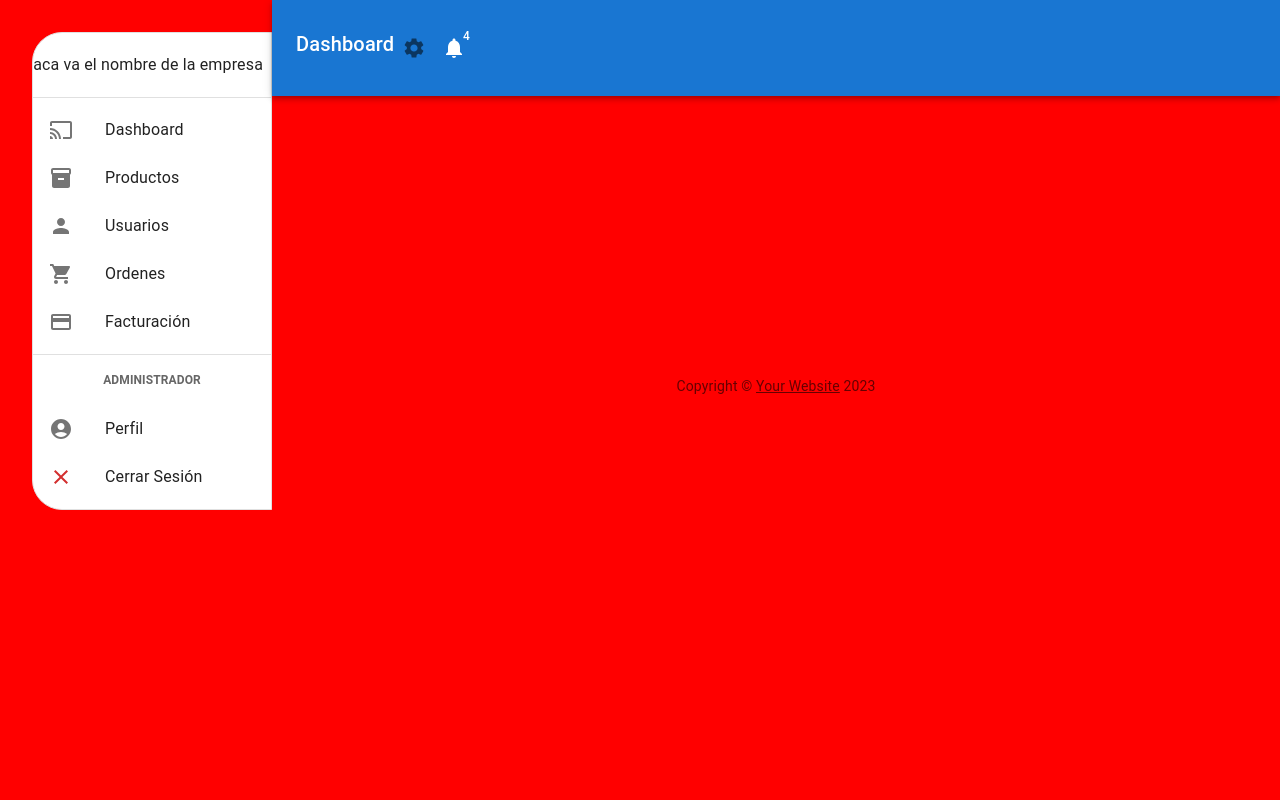
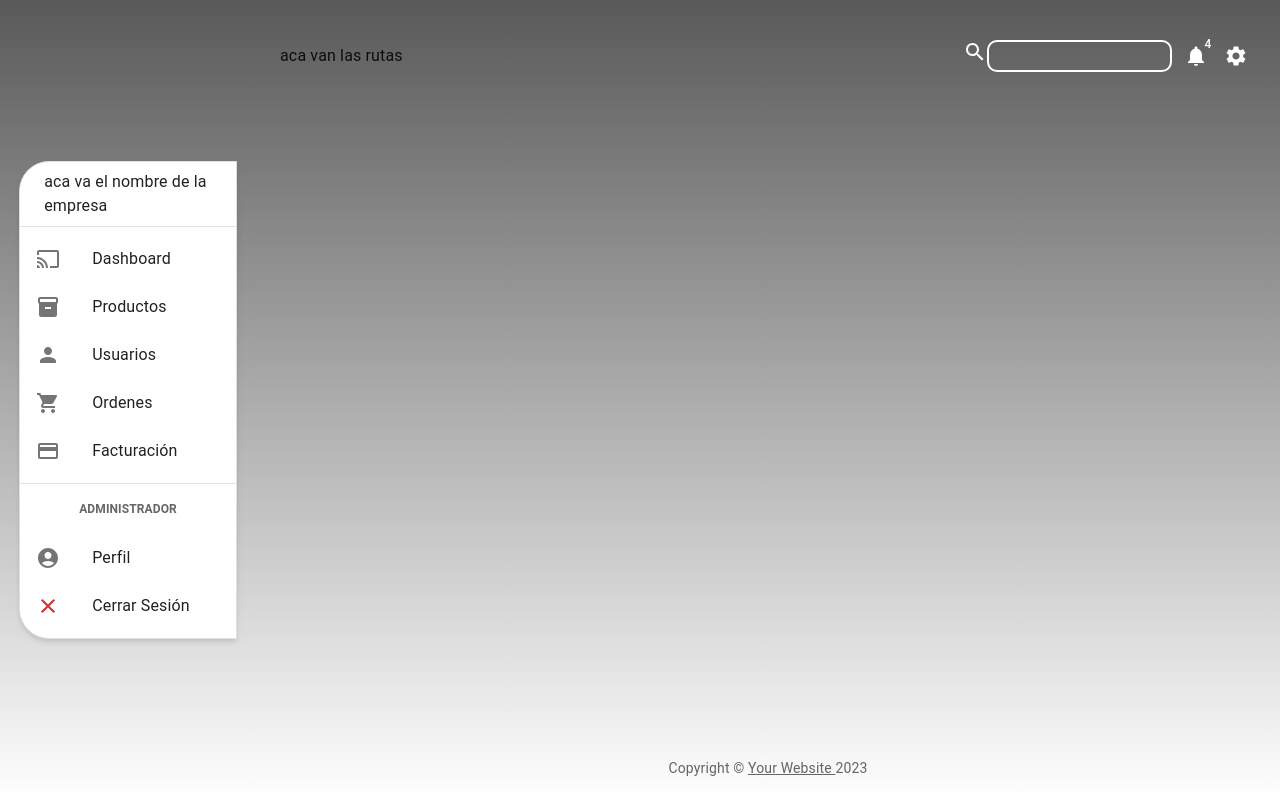
Before and after one commit to MFlorO/eCommerce, a React (Vite) app in the folder Ecommerce/front/: page /dashboard/admin in a window 1280 px wide. Built offline with nearby package versions, Linux system fonts and the light colour scheme.

Commit message:
maquetado layout

```diff
--- a/Ecommerce/front/src/panelAdmin/components/Footer.jsx
+++ b/Ecommerce/front/src/panelAdmin/components/Footer.jsx
@@ -1,23 +1,15 @@
 import Typography from "@mui/material/Typography";
 import Link from "@mui/material/Link";
 import { Box } from "@mui/material";
-import { drawerWidth } from "../layout/AdminLayOut";
 
-// const Box = styled()(({ theme }) => ({
-//   // zIndex: theme.zIndex.drawer - 10,
-//   // width: "100wv",
-//   // marginLeft: drawerWidth,
-//   width: `calc(100% - (${drawerWidth}px + 2rem))`,
-// }));
+
 
 const Footer = () => {
   return (
-    <Box sx={{width:`100% - (${drawerWidth}px))`, height:'3rem' }}>
+    <Box sx={{display:'flex', width: "100%", height:'4rem', alignSelf:'flex-end', justifyContent:'center', alignItems:'center'}}>
       <Typography variant="body2" color="text.secondary" align="center">
         {"Copyright © "}
-        <Link color="inherit" href="">
-          Your Website
-        </Link>{" "}
+        <Link color="inherit" href=""> Your Website </Link>
         {new Date().getFullYear()}
       </Typography>
     </Box>
--- a/Ecommerce/front/src/panelAdmin/components/NavBar.jsx
+++ b/Ecommerce/front/src/panelAdmin/components/NavBar.jsx
@@ -1,41 +1,35 @@
-import { styled, createTheme, ThemeProvider } from "@mui/material/styles";
-import MuiAppBar from "@mui/material/AppBar";
-// import AppBar from '@mui/material/AppBar';
-import { Box, Typography, IconButton, Badge, Toolbar } from "@mui/material";
+import AppBar from '@mui/material/AppBar';
+import { Box, IconButton, Badge, Toolbar } from "@mui/material";
 import SettingsIcon from '@mui/icons-material/Settings';
 import NotificationsIcon from '@mui/icons-material/Notifications';
-import { drawerWidth } from "../layout/AdminLayOut";
+import SearchIcon from '@mui/icons-material/Search';
 
-
-const AppBar = styled(MuiAppBar)(({ theme }) => ({
-  width: `calc(100% - (${drawerWidth}px + 2rem))`,
-  // transition: theme.transitions.create(['width', 'margin'], {
-  //   easing: theme.transitions.easing.sharp,
-  //   duration: theme.transitions.duration.leavingScreen,
-  // }),
-}));
 
 const NavBar = () => {
   return (
-    <AppBar position="absolute">
-      <Toolbar sx={{height:'6rem'}}  >
-        <Box display="flex" flexDirection="row" justifyContent="end">
+    <AppBar position="absolute" sx={{width: '80%', boxShadow:'none', background:'none'}}>
+      <Toolbar sx={{height:'7rem'}} >
+        <Box sx={{display:"flex", width: '100%', flexDirection:"row", justifyContent:"flex-end"}}>
 
-          <Typography
-            component="h1"
-            variant="h6"
-            color="inherit"
-            // noWrap
-            // sx={{ flexGrow: 1 }}
-          >
-            Dashboard
-          </Typography>
+         <Box sx={{display:"flex", width: '70%', flexDirection:"row", alignItems:'center'}}>
+          aca van las rutas
+         </Box>
 
-          <IconButton><SettingsIcon /></IconButton>
 
-          <IconButton color="inherit">
-            <Badge badgeContent={4}><NotificationsIcon/></Badge>
-          </IconButton>
+         <Box sx={{display:"flex", width: '30%', flexDirection:"row", justifyContent:"space-around", alignItems:'center' }}>
+           <Box sx={{ display: 'flex', width:'20rem'}}>
+             <SearchIcon sx={{color:'white'}}/>
+             <input style={{borderRadius:'10px', height:'2rem', border:'2px solid #FFFFFF', background:'none'}}/>
+           </Box>
+
+           <IconButton sx={{color:'white'}}>
+             <Badge badgeContent={4}><NotificationsIcon /></Badge>
+           </IconButton>
+
+           <IconButton sx={{color:'white'}}>
+            <SettingsIcon />
+           </IconButton>
+         </Box>
 
         </Box>
       </Toolbar>
--- a/Ecommerce/front/src/panelAdmin/components/SideBar/SideBar.jsx
+++ b/Ecommerce/front/src/panelAdmin/components/SideBar/SideBar.jsx
@@ -1,59 +1,29 @@
 import { mainListItems, secondaryListItems } from "./ListItems";
-import { styled, createTheme, ThemeProvider } from '@mui/material/styles';
-// import Drawer from '@mui/material/Drawer';
-import MuiDrawer from '@mui/material/Drawer';
+import Box from '@mui/material/Box';
 import Toolbar from '@mui/material/Toolbar';
 import List from '@mui/material/List';
 import Divider from '@mui/material/Divider';
-import { drawerWidth } from "../../layout/AdminLayOut";
 
-
-
-
-const Drawer = styled(MuiDrawer)(
-  ({ theme }) => ({
-    '& .MuiDrawer-paper': {
-      zIndex: 10,
-      position: 'relative',
-      marginLeft: '2rem',
-      marginTop: '2rem',
-      whiteSpace: 'nowrap',
-      width: drawerWidth,
-      height: 'max-content',
-      borderRadius: '30px 0px 0px 30px',
-      border: '1px solid #E0E0E0',
-      // transition: theme.transitions.create('width', {
-      //   easing: theme.transitions.easing.sharp,
-      //   duration: theme.transitions.duration.enteringScreen,
-      // }),
-      boxSizing: 'border-box',
-
-    },
-  }),
-);
 
 
 
 const SideBar = () => {
   return (
-    <Drawer variant="permanent">
-      <Toolbar
-        sx={{
-          display: "flex",
-          alignItems: "center",
-          justifyContent: "flex-end",
-          px: [1],
-        }}
-      >
-        aca va el nombre de la empresa
-      </Toolbar>
+    <Box
+    sx={{
+      boxShadow:' 0px 4px 6px -1px rgba(0, 0, 0, 0.1), 0px 2px 4px -1px rgba(0, 0, 0, 0.06)',
+      borderRadius:'30px 0px 0px 30px', border:'1px solid #E0E0E0',
+      width:'85%', height:'max-content',  background:'white',
+    }}
+    >
+      <Toolbar > aca va el nombre de la empresa </Toolbar>
       <Divider />
       <List component="nav">
         {mainListItems}
         <Divider sx={{ my: 1 }} />
         {secondaryListItems}
       </List>
-    </Drawer>
+    </Box>
   );
 };
 
--- a/Ecommerce/front/src/panelAdmin/layout/AdminLayOut.jsx
+++ b/Ecommerce/front/src/panelAdmin/layout/AdminLayOut.jsx
@@ -2,36 +2,24 @@ import { SideBar } from "../components/SideBar";
 import NavBar from "../components/NavBar";
 import Footer from "../components/Footer";
 
-import { styled, createTheme, ThemeProvider } from "@mui/material/styles";
 import Box from "@mui/material/Box";
-// import Chart from './Chart';
-// import Deposits from './Deposits';
-// import Orders from './Orders';
 
-export const drawerWidth = 240;
-const mdTheme = createTheme();
+
 
 function AdminLayOut({ children }) {
   return (
-    <ThemeProvider theme={mdTheme}>
-      <Box  sx={{
-        backgroundColor: "red",
-        display: "flex",
-        flexDirection: "row",
-        justifyContent: "center",
-        height: "100vh",
-        width: '100vw'
-    }}>
-
-        <SideBar />
+      <Box
+        sx={{ height: "100vh", width: "100vw", display: "flex", flexDirection: "row", justifyContent: "space-between",
+         background: 'linear-gradient(#595959, #FFFFFF)'
+        }}
+      >
+        <Box sx={{ display: "flex", flexDirection: "column", justifyContent: "center", width: '20%', alignItems:'center' }} >
+          <SideBar />
+        </Box>
 
         <Box
-          sx={{
-            display: "flex",
-            flexDirection: "column",
-            justifyContent: "center",
-            height: "100vh",
-            width: `calc(100% - (${drawerWidth}px + 2rem))`,
+          sx={{ minHeight: "100vh", width: '80%', display: "flex", flexDirection: "column", justifyContent: 'end', // alignItem: 'center'
+
           }}
         >
           <NavBar />
@@ -41,7 +29,6 @@ function AdminLayOut({ children }) {
           <Footer />
         </Box>
       </Box>
-    </ThemeProvider>
   );
 }
 
```
